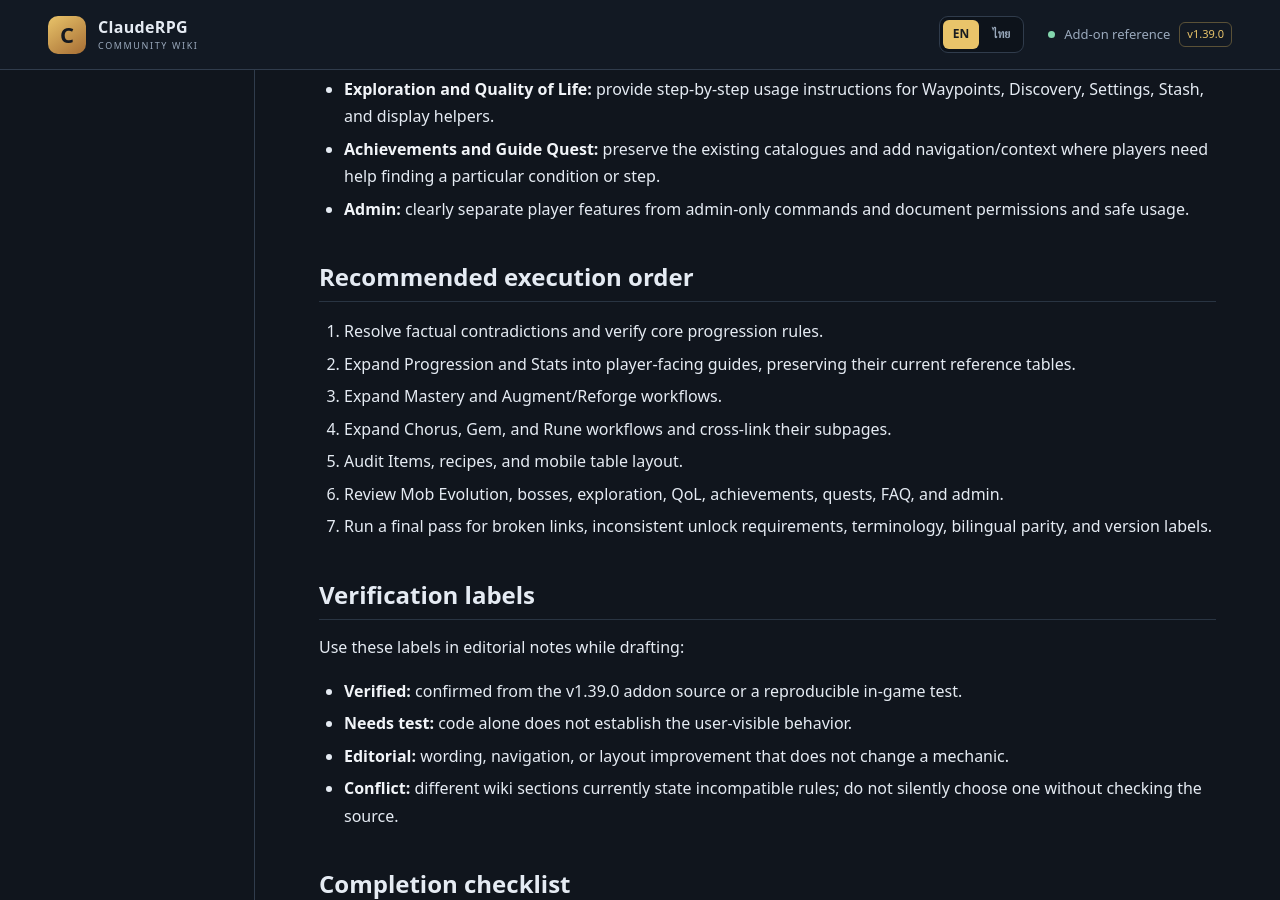
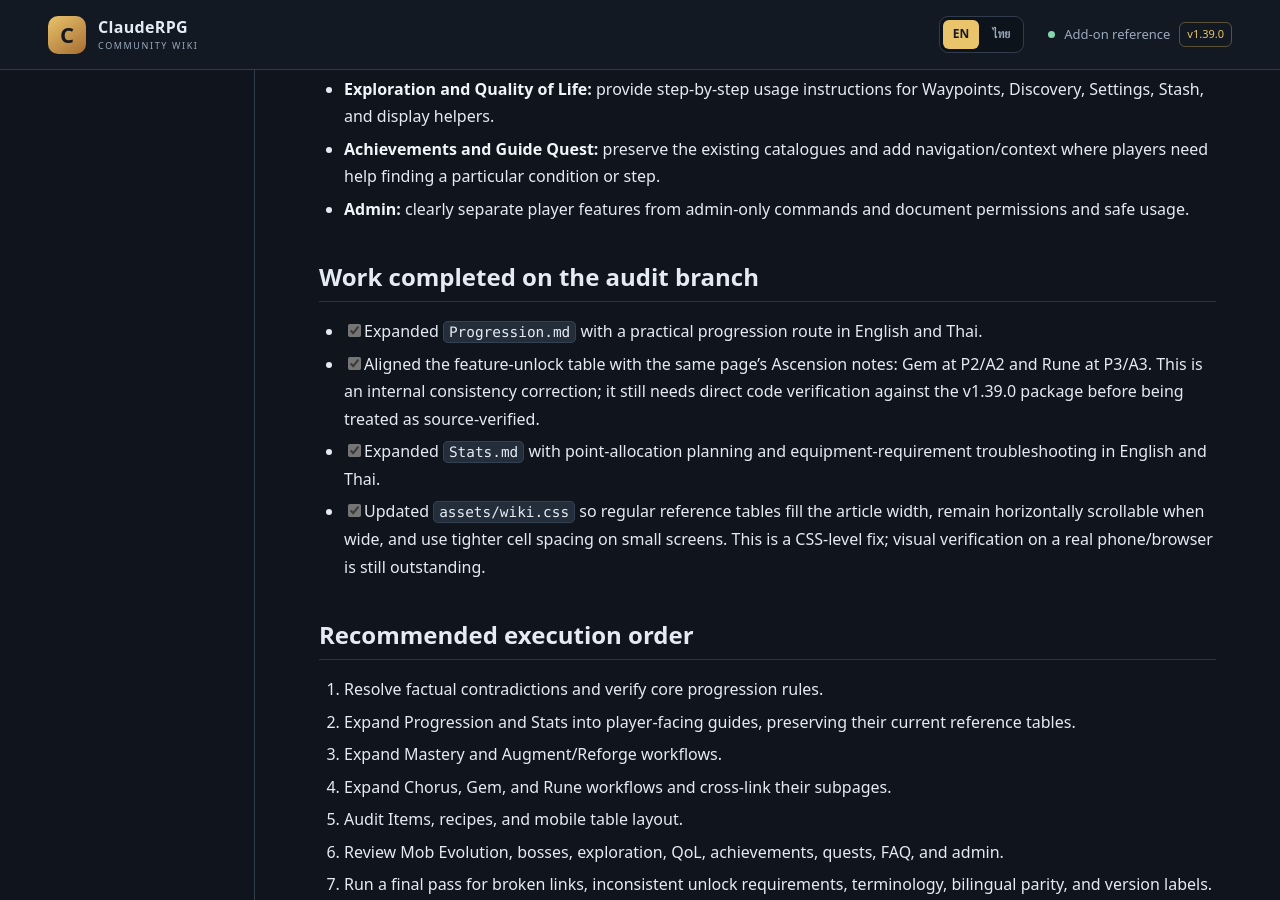
Before and after one commit to miniTorch25/ClaudeRPG-Wiki-V2, a Jekyll site: the page built from CONTENT-GAP-AUDIT.md, in a window 1280 px wide and 900 px high, scrolled down 2006 px. Built offline with Jekyll 4.4.1, drawn with Linux system fonts in a browser that asks for light colours; our own code applies the rules of GitHub Pages for plain Markdown files.

Commit message:
Record progression, stats, and responsive table improvements

```diff
--- a/CONTENT-GAP-AUDIT.md
+++ b/CONTENT-GAP-AUDIT.md
@@ -50,6 +50,13 @@ This audit tracks missing explanations, shallow coverage, contradictions, and ve
 - **Achievements and Guide Quest:** preserve the existing catalogues and add navigation/context where players need help finding a particular condition or step.
 - **Admin:** clearly separate player features from admin-only commands and document permissions and safe usage.
 
+## Work completed on the audit branch
+
+- [x] Expanded `Progression.md` with a practical progression route in English and Thai.
+- [x] Aligned the feature-unlock table with the same page's Ascension notes: Gem at P2/A2 and Rune at P3/A3. This is an internal consistency correction; it still needs direct code verification against the v1.39.0 package before being treated as source-verified.
+- [x] Expanded `Stats.md` with point-allocation planning and equipment-requirement troubleshooting in English and Thai.
+- [x] Updated `assets/wiki.css` so regular reference tables fill the article width, remain horizontally scrollable when wide, and use tighter cell spacing on small screens. This is a CSS-level fix; visual verification on a real phone/browser is still outstanding.
+
 ## Recommended execution order
 
 1. Resolve factual contradictions and verify core progression rules.
```
